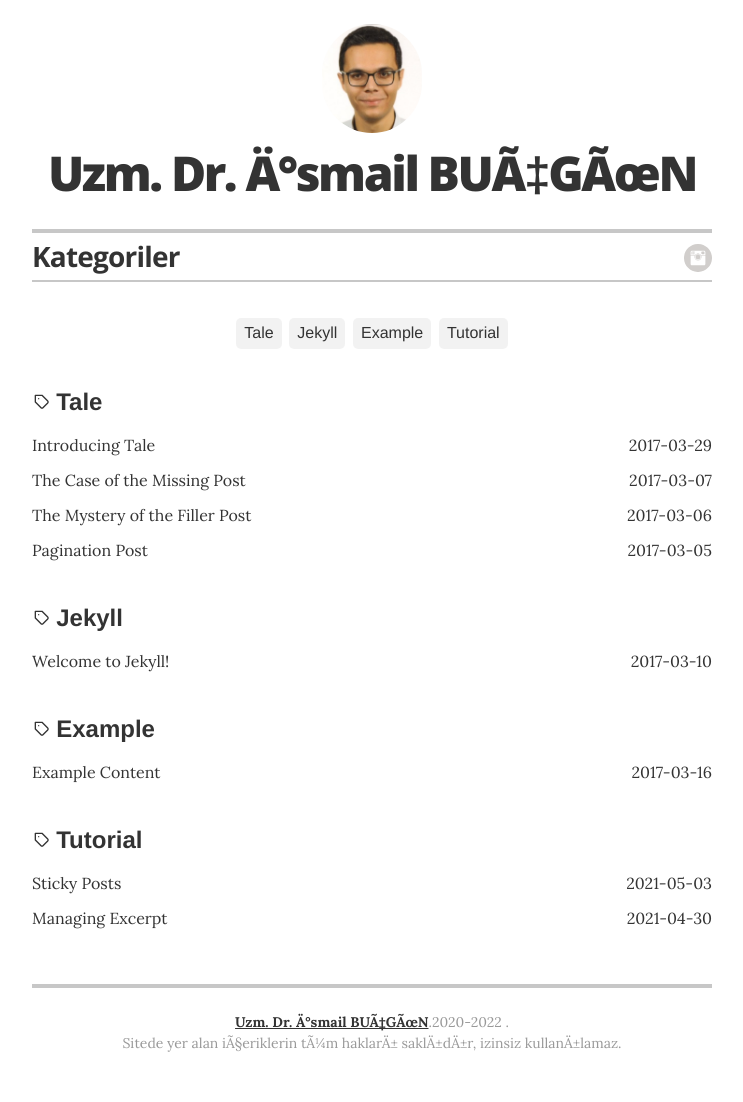
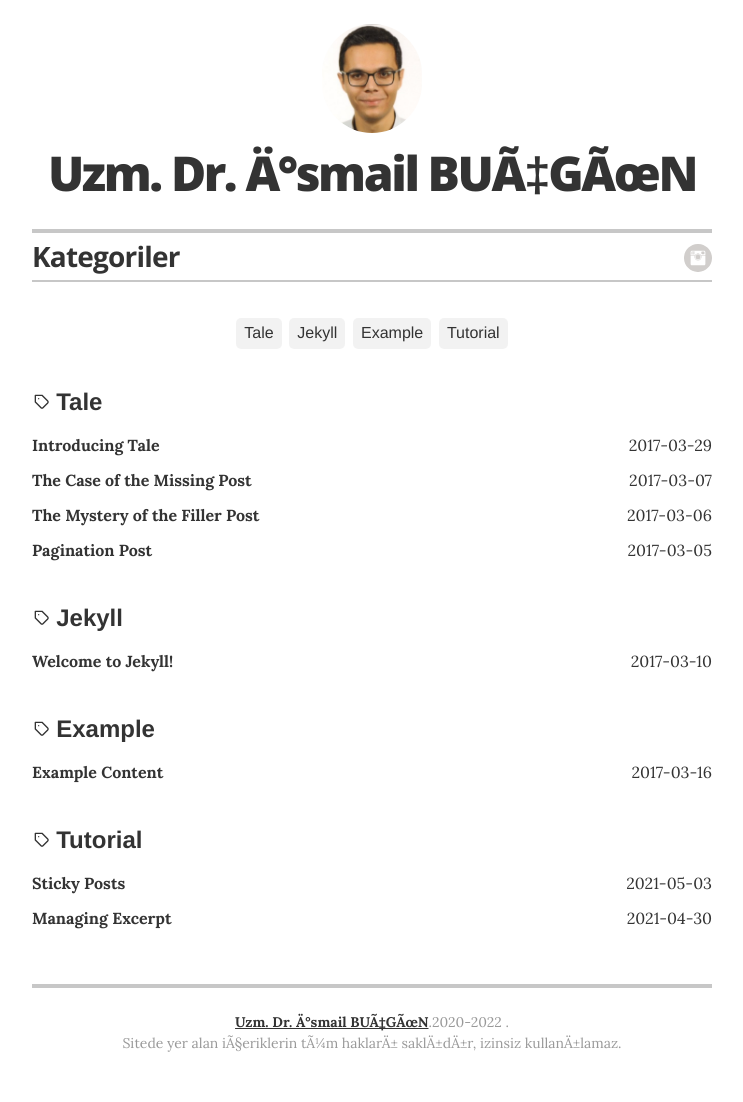
Before and after one commit to ibucgun/ibucgun.github.io, a Jekyll site: the page built from kategoriler.html, in a window 1280 px wide. Shown: the whole page, without its empty margins (268-1011 px from the left). Built offline with Jekyll 4.4.1, drawn with Linux system fonts in a browser that asks for light colours.

Commit message:
Update kategoriler.html

```diff
--- a/kategoriler.html
+++ b/kategoriler.html
@@ -33,7 +33,7 @@ title: "Kategoriler"
     {% for post in tag[1] %}
     <a class="tags-post" style="text-decoration:none" href="{{ post.url | prepend: site.baseurl }}">
       <div>
-        <span class="tags-post-title">{{ post.title }}</span>
+        <span class="tags-post-title"><b>{{ post.title }}</b></span>
         <div class="tags-post-line"></div>
       </div>
       <span class="tags-post-meta">
```
